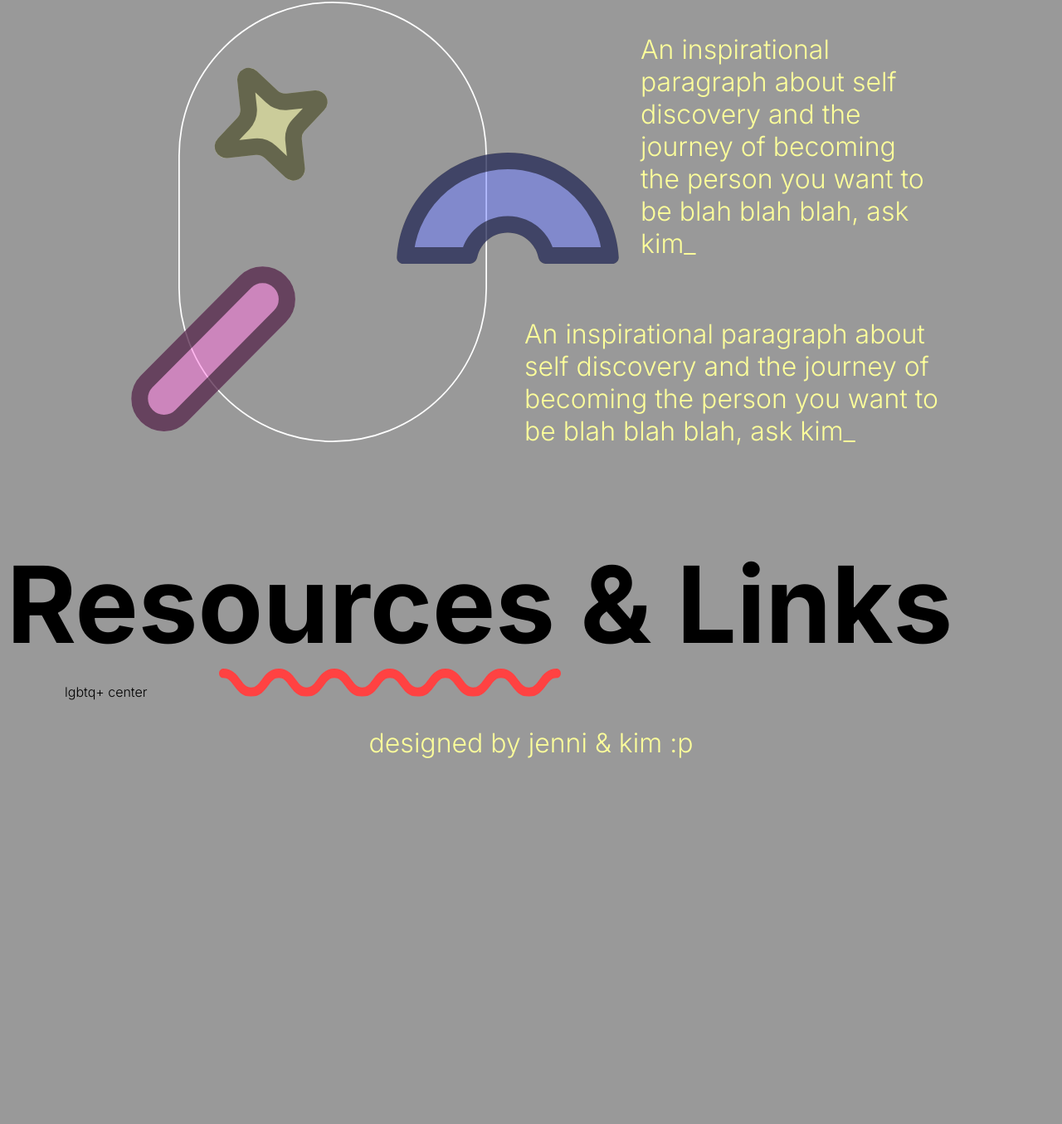
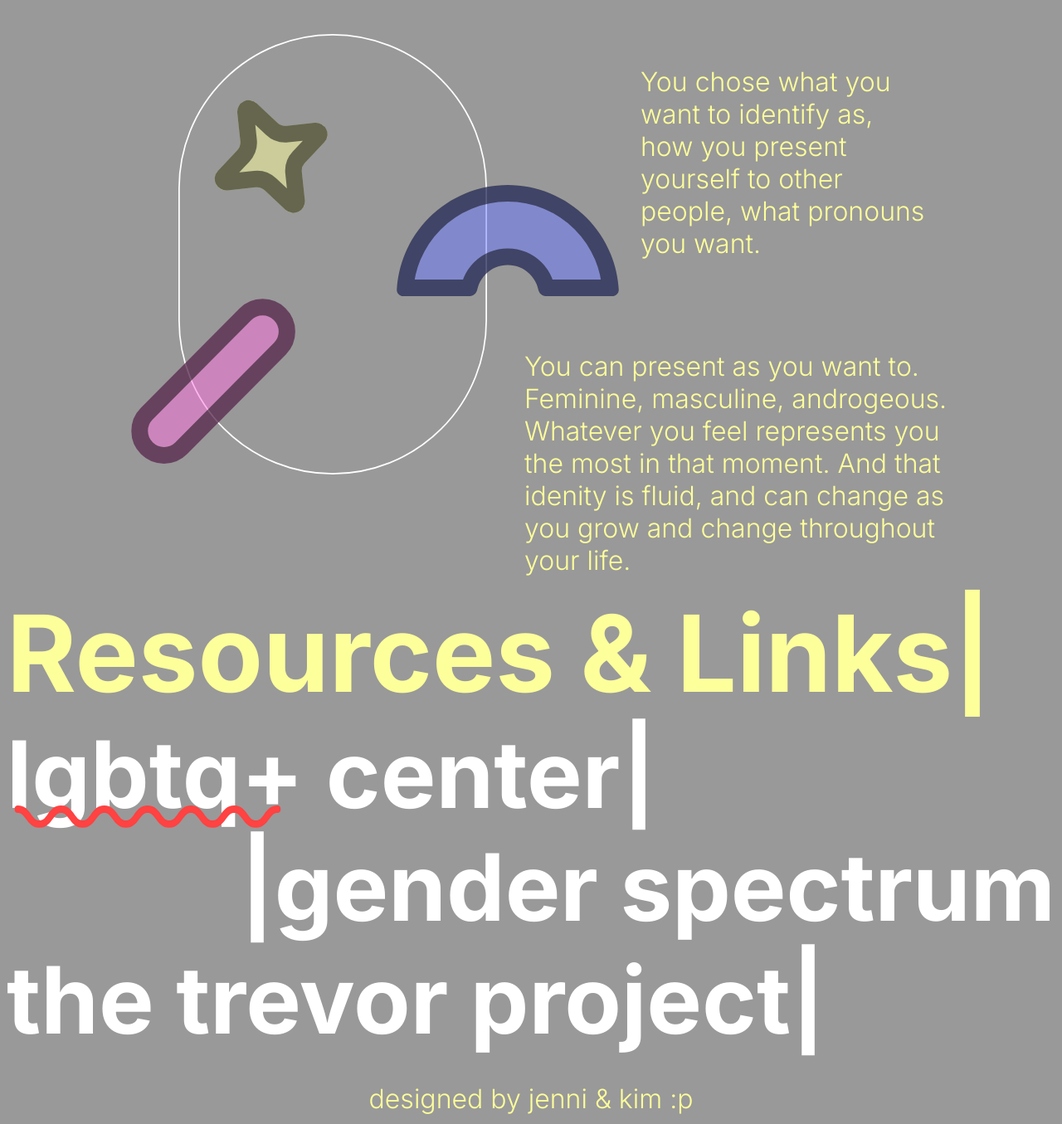
Before and after one commit to jenniCR/des157b, a plain HTML site: page studio3/index.html in a window 1280 px wide. Shown: the part 2525-3880 px from the top of the page at 83% size. Before the commit the page ends 3472 px from the top, so only its background shows below. Drawn offline with nearby package versions, Linux system fonts and the light colour scheme.

Commit message:
ll update

```diff
--- a/studio3/index.html
+++ b/studio3/index.html
@@ -40,17 +40,16 @@
     <div class="tew">
         <div data-aos="fade-right"class="boi">
             <h3>Boi</h3>
-            <img src="images/boi.svg">
+            <img class="boy"src="images/boi.svg">
         </div>
 
         <div data-aos="fade-left"class ="gurl">
             <h3>Gril</h3>
-            <img src="images/gril.svg">
+            <img class="girl"src="images/gril.svg">
         </div>
     </div>
     <div id="typed-strings">
-    <p class="btext">Something about the gender binary and<br>
-        how you may not subscribe to it.</p>
+    <p class="btext">The gender binary is considered static. Male or female. Boy or Girl. <br> Society makes you feel like you need to be in one circle or the other.</p>
     </div>
     <span id="typed"></span>
 </section>
@@ -74,35 +73,40 @@
         <img data-aos="fade-left"class="phalf" src="images/purpehalfcircle.svg" alt="purple half circle">
         <img data-aos="fade-left"class="smalls" src="images/smallystar.svg" alt="small star">
     </div>
-    <p>Something about a spectrum or a quadrant, <br>
-        breaking boundaries and the possibilities.</p>
+    <p>For non-binary people, that gender binary is absent. In place of hard and fast boxes, there's a spectrum; of expression, of representation. You can place yourself wherever you want within that spectrum, or simply refuse to.
+    </p>
 </section>
 
 <section id="quatro"class="four">
-        <img class="bigpill" src="images/biggestpill.svg" alt="pill shape">
-        <img class="point" src="images/pointystar.svg" alt="yellow star">
-        <img class="parc"src="images/purplearc.svg" alt="purple arc">
-        <img class="bigppill"src="images/bigpinkpill.svg" alt="pink pill">
+        <img data-aos="fade-in"class="bigpill" src="images/biggestpill.svg" alt="pill shape">
+        <img data-aos="fade-right"class="point" src="images/pointystar.svg" alt="yellow star">
+        <img data-aos="fade-left"class="parc"src="images/purplearc.svg" alt="purple arc">
+        <img data-aos="fade-right"class="bigppill"src="images/bigpinkpill.svg" alt="pink pill">
 
     <div class="kimq">
-         <p class="left">An inspirational paragraph about
-        self discovery and the journey of
-        becoming the person you want to be
-        blah blah blah, ask kim_</p>
+         <p class="left">You can present as you want to. Feminine, masculine, androgeous.
+            Whatever you feel represents you the most in that moment.
+            And that idenity is fluid, and can change as you grow and change throughout your life.
+         </p>
     </div>
     <div class="kimqtu">
-        <p class="left">An inspirational paragraph about
-        self discovery and the journey of
-        becoming the person you want to be
-        blah blah blah, ask kim_</p>
+        <p class="left">You chose what you want to identify as, how you present yourself to other people, what pronouns you want.
+
+        </p>
     </div>
 </section>
 <section class="five" id="cinco">
-    <nav>
-        <h1 class="links">Resources & Links</h1>
-        <a href="index.html">lgbtq+ center</a>
-        <img src="images/redsquiggle.svg" alt="red squiggle">
-    </nav>
+
+    <div class="resour">
+
+        <h1 class="links">Resources & Links|</h1>
+        <a class="lgbtq"href="index.html">lgbtq+ center|</a>
+        <img class="redsquig"src="images/redsquiggle.svg" alt="red squiggle">
+        <a class="alignright" href="https://genderspectrum.org">|gender spectrum</a>
+        <a href="https://www.thetrevorproject.org/resources/guide/a-guide-to-being-an-ally-to-transgender-and-nonbinary-youth/">the trevor project| </a>
+
+    </div>
+
 </section>
 
 <footer>
--- a/studio3/styles.css
+++ b/studio3/styles.css
@@ -144,8 +144,47 @@
     right: 150px;
 }
 
+/* kims work on paragraph/resource div. */
+
+.resour {
+    display:flex;
+    flex-direction: column;
+
+}
+
+.resour a {
+    color: white;
+    font-size: 7em;
+    font-weight: bold;
+    margin-bottom: 0;
+    padding: 0;
+}
+
+.resour a:hover {
+    color: #FDFF9B;
+}
+
+.resour h1 {
+    padding-top: 20px;
+    color: #FDFF9B;
+}
+
+.redsquig {
+    position: absolute;
+    width: 350px;
+    padding-bottom:0;
+    margin: 0;
+    bottom: 275px;
+}
+
+.alignright {
+    text-align: right;
+    margin-bottom: 100px;
+}
+
 .five{
     padding-top: .5%;
+    position: relative;
 }
 .links {
    margin: 0;
@@ -251,7 +290,7 @@
     right: 30px;
 }
 .bigpill {
-    z-index: 13;
+    z-index: -13;
     margin-top: 0%;
     margin-left: 10%;
     width: 35%;
@@ -263,11 +302,19 @@
     bottom: 420px;
     left: 250px;
 }
+.point:hover{
+    animation: shake 0.5s;
+    animation-iteration-count: infinite;
+}
 .parc {
     z-index: 15;
     position: absolute;
     bottom: 320px;
     left: 470px;
+}
+.parc:hover{
+    animation: shake 0.5s;
+    animation-iteration-count: infinite;
 }
 .bigppill {
     z-index: 16;
@@ -275,3 +322,23 @@
     top: 420px;
     left: 150px;
 }
+.bigppill:hover{
+    animation: shake 0.5s;
+    animation-iteration-count: infinite;
+}
+
+.boy:hover{
+    animation: shake 0.5s;
+    animation-iteration-count: infinite;
+}
+.girl:hover {
+    animation: shake 0.5s;
+    animation-iteration-count: infinite;
+  }
+  @keyframes shake {
+    0% { transform: translate(0, 0) rotate(0deg); }
+    25% { transform: translate(15px, 15px) rotate(15deg); }
+    50% { transform: translate(0, 0) rotate(0deg); }
+    75% { transform: translate(-15px, 15px) rotate(-15deg); }
+    100% { transform: translate(0, 0) rotate(0deg); }
+ }
```
